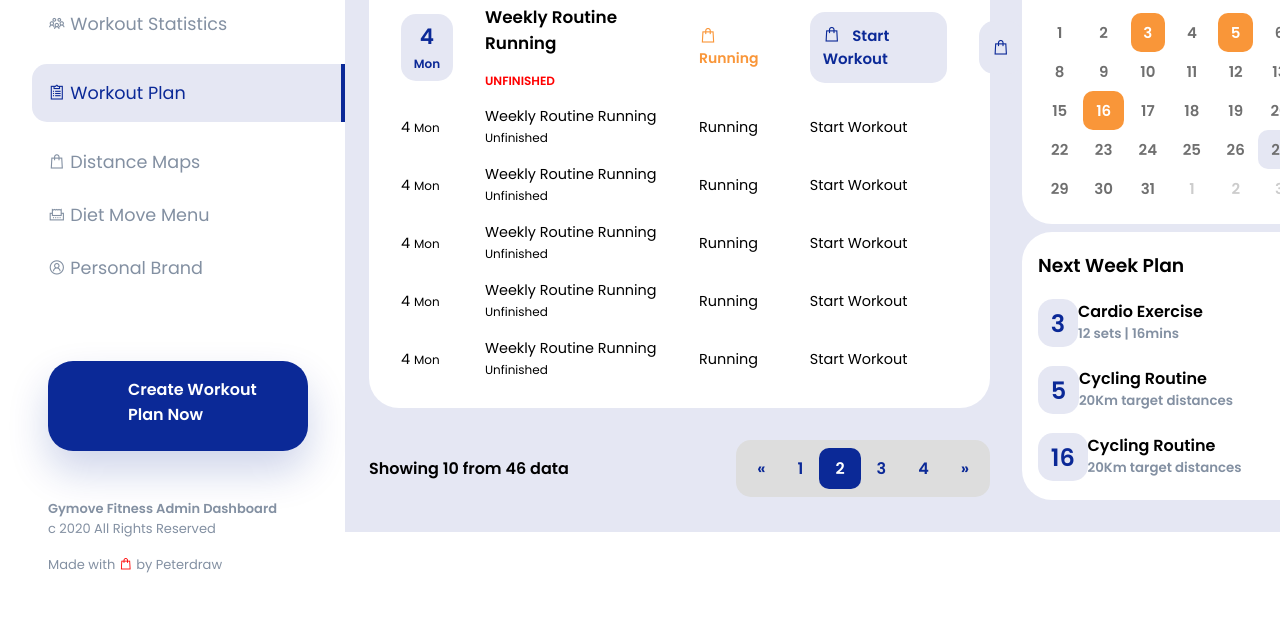
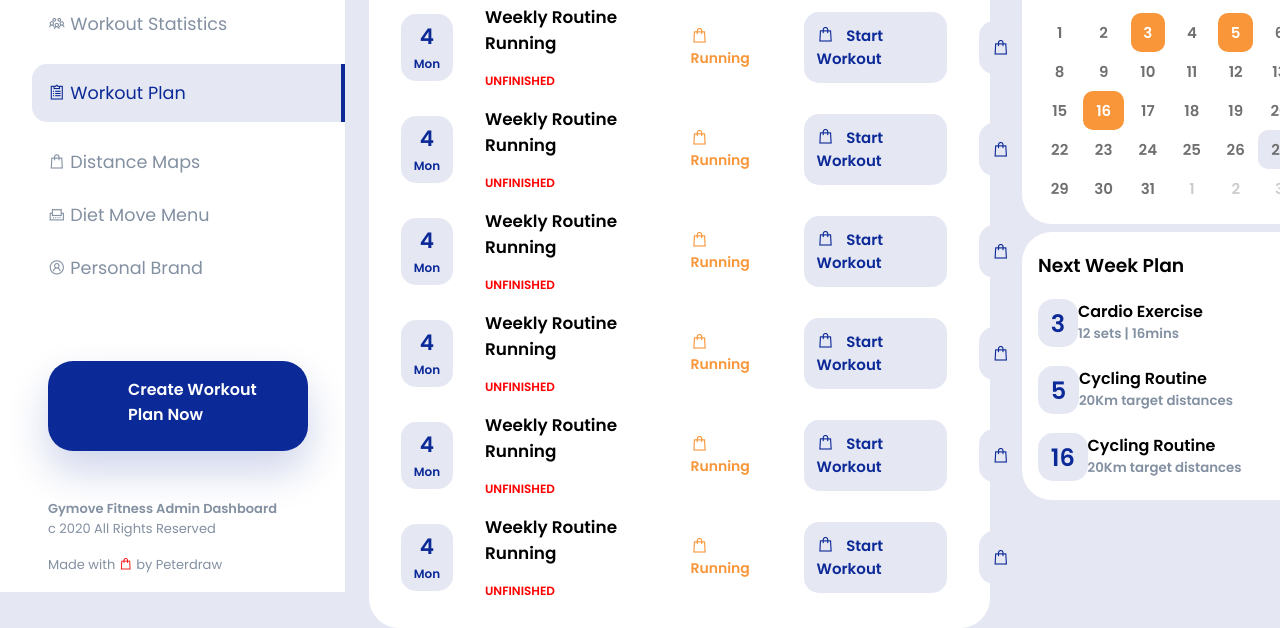
Before and after one commit to mrUnlimited2020/Dashboard-HTML-CSS, a plain HTML site: page index.html in a window 1280 px wide. Shown: the part 208-836 px from the top of the page. Before the commit the page ends 800 px from the top, so only its background shows below. Drawn offline with nearby package versions, Linux system fonts and the light colour scheme.

Commit message:
new updates

```diff
--- a/index.html
+++ b/index.html
@@ -166,101 +166,161 @@
 
                                     <tr>
                                         <td>
-                                            4
+                                            <div class="tab">
+                                                <h2>4</h2>
                                                 <small>Mon</small>
+                                            </div>
                                         </td>
                                         <td>
-                                            Weekly Routine Running
+                                            <div class="tab2">
+                                                <h3>Weekly Routine Running</h3>
                                                 <small>Unfinished</small>
-                                        </td>
-                                        <td><span></span>
-                                            Running
-                                        </td>
-                                        <td><span></span>
-                                            Start Workout
+                                            </div>
                                         </td>
                                         <td>
-                                            <span></span>
+                                            <div class="tab3">
+                                                <span class="las la-shopping-bag"></span>
+                                                <span class="text">Running</span>
+                                            </div>
+                                        </td>
+                                        <td>
+                                            <div class="tab4">
+                                                <span class="las la-shopping-bag"></span>
+                                                <span class="text">Start Workout</span>
+                                            </div>
+                                        </td>
+                                        <td>
+                                            <div class="tab5">
+                                                <span class="las la-shopping-bag"></span>
+                                            </div>
                                         </td>
                                     </tr>
 
                                     <tr>
                                         <td>
-                                            4
+                                            <div class="tab">
+                                                <h2>4</h2>
                                                 <small>Mon</small>
+                                            </div>
                                         </td>
                                         <td>
-                                            Weekly Routine Running
+                                            <div class="tab2">
+                                                <h3>Weekly Routine Running</h3>
                                                 <small>Unfinished</small>
-                                        </td>
-                                        <td><span></span>
-                                            Running
-                                        </td>
-                                        <td><span></span>
-                                            Start Workout
+                                            </div>
                                         </td>
                                         <td>
-                                            <span></span>
+                                            <div class="tab3">
+                                                <span class="las la-shopping-bag"></span>
+                                                <span class="text">Running</span>
+                                            </div>
+                                        </td>
+                                        <td>
+                                            <div class="tab4">
+                                                <span class="las la-shopping-bag"></span>
+                                                <span class="text">Start Workout</span>
+                                            </div>
+                                        </td>
+                                        <td>
+                                            <div class="tab5">
+                                                <span class="las la-shopping-bag"></span>
+                                            </div>
                                         </td>
                                     </tr>
 
                                     <tr>
                                         <td>
-                                            4
+                                            <div class="tab">
+                                                <h2>4</h2>
                                                 <small>Mon</small>
+                                            </div>
                                         </td>
                                         <td>
-                                            Weekly Routine Running
+                                            <div class="tab2">
+                                                <h3>Weekly Routine Running</h3>
                                                 <small>Unfinished</small>
-                                        </td>
-                                        <td><span></span>
-                                            Running
-                                        </td>
-                                        <td><span></span>
-                                            Start Workout
+                                            </div>
                                         </td>
                                         <td>
-                                            <span></span>
+                                            <div class="tab3">
+                                                <span class="las la-shopping-bag"></span>
+                                                <span class="text">Running</span>
+                                            </div>
+                                        </td>
+                                        <td>
+                                            <div class="tab4">
+                                                <span class="las la-shopping-bag"></span>
+                                                <span class="text">Start Workout</span>
+                                            </div>
+                                        </td>
+                                        <td>
+                                            <div class="tab5">
+                                                <span class="las la-shopping-bag"></span>
+                                            </div>
                                         </td>
                                     </tr>
 
                                     <tr>
                                         <td>
-                                            4
+                                            <div class="tab">
+                                                <h2>4</h2>
                                                 <small>Mon</small>
+                                            </div>
                                         </td>
                                         <td>
-                                            Weekly Routine Running
+                                            <div class="tab2">
+                                                <h3>Weekly Routine Running</h3>
                                                 <small>Unfinished</small>
-                                        </td>
-                                        <td><span></span>
-                                            Running
-                                        </td>
-                                        <td><span></span>
-                                            Start Workout
+                                            </div>
                                         </td>
                                         <td>
-                                            <span></span>
+                                            <div class="tab3">
+                                                <span class="las la-shopping-bag"></span>
+                                                <span class="text">Running</span>
+                                            </div>
+                                        </td>
+                                        <td>
+                                            <div class="tab4">
+                                                <span class="las la-shopping-bag"></span>
+                                                <span class="text">Start Workout</span>
+                                            </div>
+                                        </td>
+                                        <td>
+                                            <div class="tab5">
+                                                <span class="las la-shopping-bag"></span>
+                                            </div>
                                         </td>
                                     </tr>
 
                                     <tr>
                                         <td>
-                                            4
+                                            <div class="tab">
+                                                <h2>4</h2>
                                                 <small>Mon</small>
+                                            </div>
                                         </td>
                                         <td>
-                                            Weekly Routine Running
+                                            <div class="tab2">
+                                                <h3>Weekly Routine Running</h3>
                                                 <small>Unfinished</small>
-                                        </td>
-                                        <td><span></span>
-                                            Running
-                                        </td>
-                                        <td><span></span>
-                                            Start Workout
+                                            </div>
                                         </td>
                                         <td>
-                                            <span></span>
+                                            <div class="tab3">
+                                                <span class="las la-shopping-bag"></span>
+                                                <span class="text">Running</span>
+                                            </div>
+                                        </td>
+                                        <td>
+                                            <div class="tab4">
+                                                <span class="las la-shopping-bag"></span>
+                                                <span class="text">Start Workout</span>
+                                            </div>
+                                        </td>
+                                        <td>
+                                            <div class="tab5">
+                                                <span class="las la-shopping-bag"></span>
+                                            </div>
                                         </td>
                                     </tr>
                                 </tbody>
```
Lines whose indentation alone changed are shown as unchanged.
